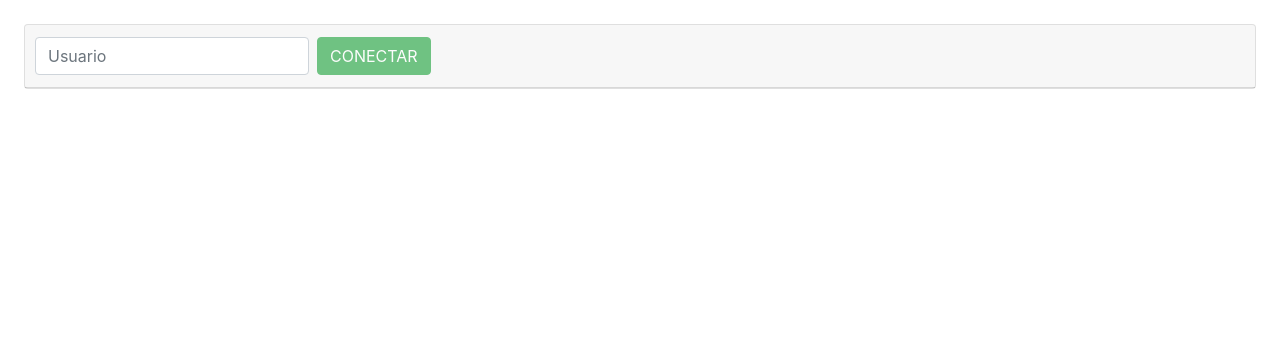
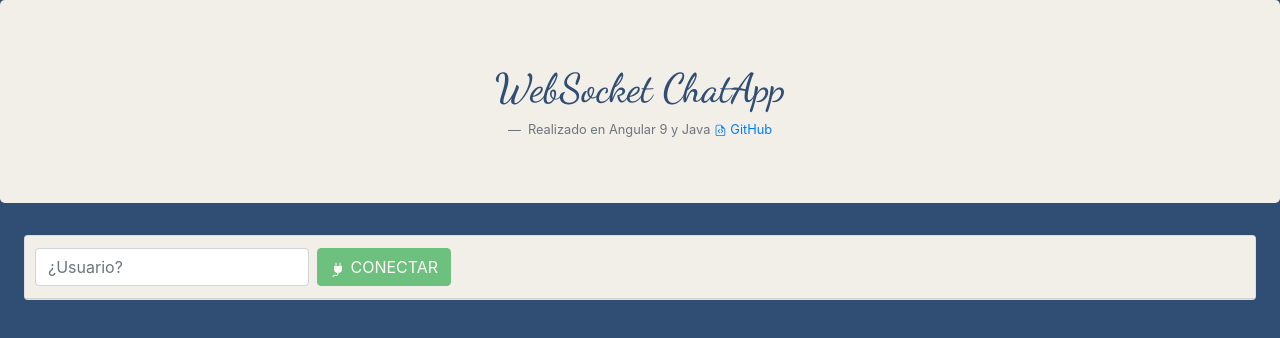
Before and after one commit to PatricioCarcani/ChatWebsocket-Front-end, an Angular app: page /chat in a window 1280 px wide. Shown: the top 338 px of the page. Built offline with nearby package versions, Linux system fonts and the light colour scheme.

Commit message:
Cambios de diseno

```diff
--- a/src/app/chat/chat.component.css
+++ b/src/app/chat/chat.component.css
@@ -1,5 +1,13 @@
+.card-header {
+    background-color: #F2EFE9;
+}
 
 .card-body {
-    overflow-y:scroll;
-    height:420px;
+    overflow-y: scroll;
+    min-height: 300px;
+    height: 500px;
 }
+
+.card-footer {
+    background-color: #11D9A0;
+}
--- a/src/app/chat/chat.component.html
+++ b/src/app/chat/chat.component.html
@@ -1,15 +1,43 @@
-<div class="card mx-4 my-4">
+<link href="https://fonts.googleapis.com/css2?family=Dancing+Script:wght@500&display=swap" rel="stylesheet">
+
+<header class="jumbotron text-center">
+    <h1>WebSocket ChatApp</h1>
+    <footer class="blockquote-footer">
+        Realizado en Angular 9 y Java
+        <a href="https://github.com/PatricioCarcani/ChatWebsocket-Front-end">
+            <svg class="bi bi-file-earmark-code" width="1em" height="1em" viewBox="0 0 16 16" fill="currentColor" xmlns="http://www.w3.org/2000/svg">
+                <path d="M4 1h5v1H4a1 1 0 0 0-1 1v10a1 1 0 0 0 1 1h8a1 1 0 0 0 1-1V6h1v7a2 2 0 0 1-2 2H4a2 2 0 0 1-2-2V3a2 2 0 0 1 2-2z"/>
+                <path d="M9 4.5V1l5 5h-3.5A1.5 1.5 0 0 1 9 4.5z"/>
+                <path fill-rule="evenodd" d="M8.646 6.646a.5.5 0 0 1 .708 0l2 2a.5.5 0 0 1 0 .708l-2 2a.5.5 0 0 1-.708-.708L10.293 9 8.646 7.354a.5.5 0 0 1 0-.708zm-1.292 0a.5.5 0 0 0-.708 0l-2 2a.5.5 0 0 0 0 .708l2 2a.5.5 0 0 0 .708-.708L5.707 9l1.647-1.646a.5.5 0 0 0 0-.708z"/>
+            </svg>
+            GitHub
+        </a>
+    </footer>
+</header>
+
+<main class="card mx-4 my-4">
 
     <div class="card-header">
         <ul class="nav nav-pills card-header-pills">
             <li class="nav-item mr-2" *ngIf="!conectado">
-                <input type="text" [(ngModel)]="mensaje.username" class="form-control" name="username" placeholder="Usuario">
+                <input type="text" [(ngModel)]="mensaje.username" class="form-control" name="username" placeholder="¿Usuario?">
             </li>
             <li class="nav-item mr-2">
-                <button class="btn btn-success" type="button" (click)="conectar()" *ngIf="!conectado" [disabled]="!mensaje.username">CONECTAR</button>
+                <button class="btn btn-success" type="button" (click)="conectar()" *ngIf="!conectado" [disabled]="!mensaje.username">
+                    <svg class="bi bi-plug" width="1em" height="1em" viewBox="0 0 16 16" fill="currentColor" xmlns="http://www.w3.org/2000/svg">
+                        <path d="M4 5h8v3a4 4 0 0 1-8 0V5z"/>
+                        <path fill-rule="evenodd" d="M6 1.5a.5.5 0 0 1 .5.5v3a.5.5 0 0 1-1 0V2a.5.5 0 0 1 .5-.5zm4 0a.5.5 0 0 1 .5.5v3a.5.5 0 0 1-1 0V2a.5.5 0 0 1 .5-.5zM7.115 13.651c.256-.511.385-1.408.385-2.651h1c0 1.257-.121 2.36-.49 3.099-.191.381-.47.707-.87.877-.401.17-.845.15-1.298-.002-.961-.32-1.534-.175-1.851.046-.33.23-.491.615-.491.98h-1c0-.635.278-1.353.918-1.8.653-.456 1.58-.561 2.74-.174.297.099.478.078.592.03.115-.05.244-.161.365-.405z"/>
+                      </svg>
+                    CONECTAR</button>
             </li>
             <li class="nav-item">
-                <button class="btn btn-warning" type="button" (click)="desconectar()" *ngIf="conectado">CERRAR CHAT</button>
+                <button class="btn btn-warning" type="button" (click)="desconectar()" *ngIf="conectado">
+                    <svg class="bi bi-x-circle" width="1em" height="1em" viewBox="0 0 16 16" fill="currentColor" xmlns="http://www.w3.org/2000/svg">
+                        <path fill-rule="evenodd" d="M8 15A7 7 0 1 0 8 1a7 7 0 0 0 0 14zm0 1A8 8 0 1 0 8 0a8 8 0 0 0 0 16z"/>
+                        <path fill-rule="evenodd" d="M11.854 4.146a.5.5 0 0 1 0 .708l-7 7a.5.5 0 0 1-.708-.708l7-7a.5.5 0 0 1 .708 0z"/>
+                        <path fill-rule="evenodd" d="M4.146 4.146a.5.5 0 0 0 0 .708l7 7a.5.5 0 0 0 .708-.708l-7-7a.5.5 0 0 0-.708 0z"/>
+                      </svg>
+                      CERRAR CHAT</button>
             </li>
         </ul>
     </div>
@@ -18,19 +46,35 @@
         <ul class="list-group list-group-flush">
             <li class="list-group-item list-group-item-light" *ngFor="let mensaje of mensajes">
                 <span [ngStyle]="{'color': mensaje.color}" *ngIf="mensaje.tipo=='NUEVO_USUARIO'">{{mensaje.fecha | date:'shortTime'}} 😁 {{mensaje.texto}}</span>
-                <span [ngStyle]="{'color': mensaje.color}" *ngIf="mensaje.tipo=='MENSAJE'">{{mensaje.fecha | date:'shortTime'}} {{mensaje.username}} dice<br> {{mensaje.texto}}</span>
+                <span [ngStyle]="{'color': mensaje.color}" *ngIf="mensaje.tipo=='MENSAJE'">{{mensaje.fecha | date:'shortTime'}}
+                    <svg class="bi bi-caret-right" width="1em" height="1em" viewBox="0 0 16 16" fill="currentColor" xmlns="http://www.w3.org/2000/svg">
+                        <path fill-rule="evenodd" d="M6 12.796L11.481 8 6 3.204v9.592zm.659.753l5.48-4.796a1 1 0 0 0 0-1.506L6.66 2.451C6.011 1.885 5 2.345 5 3.204v9.592a1 1 0 0 0 1.659.753z"/>
+                      </svg>
+                       {{mensaje.username}} dice<br> {{mensaje.texto}}</span>
             </li>
         </ul>
     </div>
 
     <div class="card-footer" *ngIf="conectado">
         <form class="form-inline">
-            <div class="form-group mx-3">
+            <div class="form-group mr-2">
                 <input type="text" [(ngModel)]="mensaje.texto" class="form-control" name="texto" placeholder="Escribe un mensaje..." (keyup)="escribiendoEvento()">
             </div>
-            <button class="btn btn-primary" type="submit" (click)="enviarMensaje()">ENVIAR</button>
+            <button class="btn btn-primary mr-2" type="submit" (click)="enviarMensaje()">
+                <svg class="bi bi-cursor-fill" width="1em" height="1em" viewBox="0 0 16 16" fill="currentColor" xmlns="http://www.w3.org/2000/svg">
+                    <path fill-rule="evenodd" d="M14.082 2.182a.5.5 0 0 1 .103.557L8.528 15.467a.5.5 0 0 1-.917-.007L5.57 10.694.803 8.652a.5.5 0 0 1-.006-.916l12.728-5.657a.5.5 0 0 1 .556.103z"/>
+                  </svg>
+                 ENVIAR</button>
         </form>
-        <div mr-10 mx-20>{{ escribiendo }}</div>
+        <div class="mt-3">
+            <p class="font-italic font-weight-bold">
+                <svg *ngIf="escribiendo" class="bi bi-chat-square-dots" width="1em" height="1em" viewBox="0 0 16 16" fill="currentColor" xmlns="http://www.w3.org/2000/svg">
+                    <path fill-rule="evenodd" d="M14 1H2a1 1 0 0 0-1 1v8a1 1 0 0 0 1 1h2.5a2 2 0 0 1 1.6.8L8 14.333 9.9 11.8a2 2 0 0 1 1.6-.8H14a1 1 0 0 0 1-1V2a1 1 0 0 0-1-1zM2 0a2 2 0 0 0-2 2v8a2 2 0 0 0 2 2h2.5a1 1 0 0 1 .8.4l1.9 2.533a1 1 0 0 0 1.6 0l1.9-2.533a1 1 0 0 1 .8-.4H14a2 2 0 0 0 2-2V2a2 2 0 0 0-2-2H2z"/>
+                    <path d="M5 6a1 1 0 1 1-2 0 1 1 0 0 1 2 0zm4 0a1 1 0 1 1-2 0 1 1 0 0 1 2 0zm4 0a1 1 0 1 1-2 0 1 1 0 0 1 2 0z"/>
+                </svg>
+                 {{ escribiendo }}
+            </p>
+        </div>
     </div>
 
-</div>
+</main>
--- a/src/app/chat/chat.component.ts
+++ b/src/app/chat/chat.component.ts
@@ -92,7 +92,7 @@ export class ChatComponent implements OnInit {
     this.mensaje.texto = '';
   }
 
-  escribiendoEvento():void {
+  escribiendoEvento(): void {
     this.client.publish({ destination:'/app/escribiendo', body: this.mensaje.username })
   }
 
--- a/src/styles.css
+++ b/src/styles.css
@@ -1 +1,13 @@
 /* You can add global styles to this file, and also import other style files */
+body {
+    background-color: #304D73 !important;
+}
+
+header.jumbotron {
+    background-color: #F2EFE9;
+}
+
+header.jumbotron h1 {
+    font-family: 'Dancing Script', cursive;
+    color: #304D73;
+}
```
Also changed, not shown: 1 other file (tests, documents, lock files or other folders).
